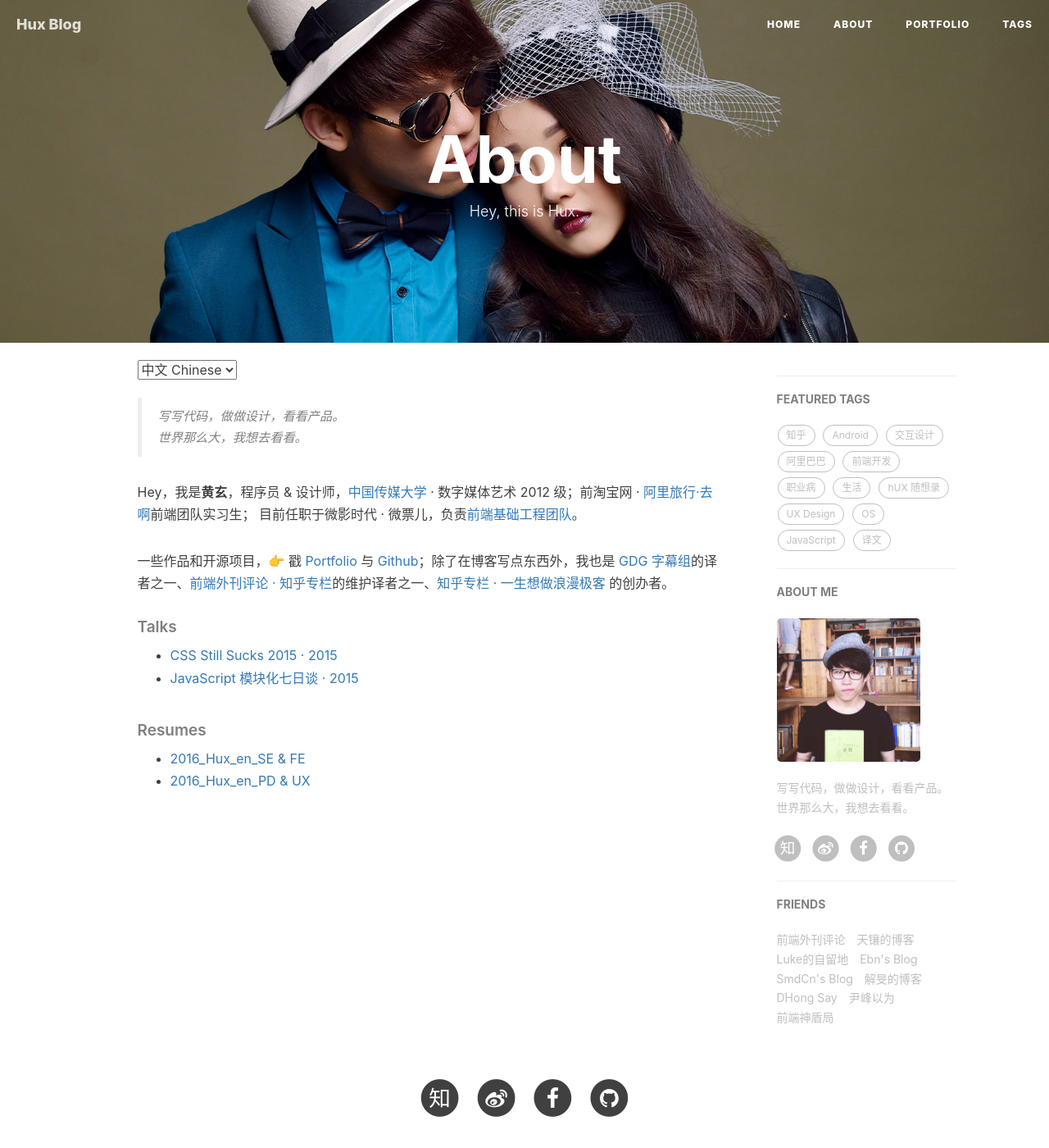
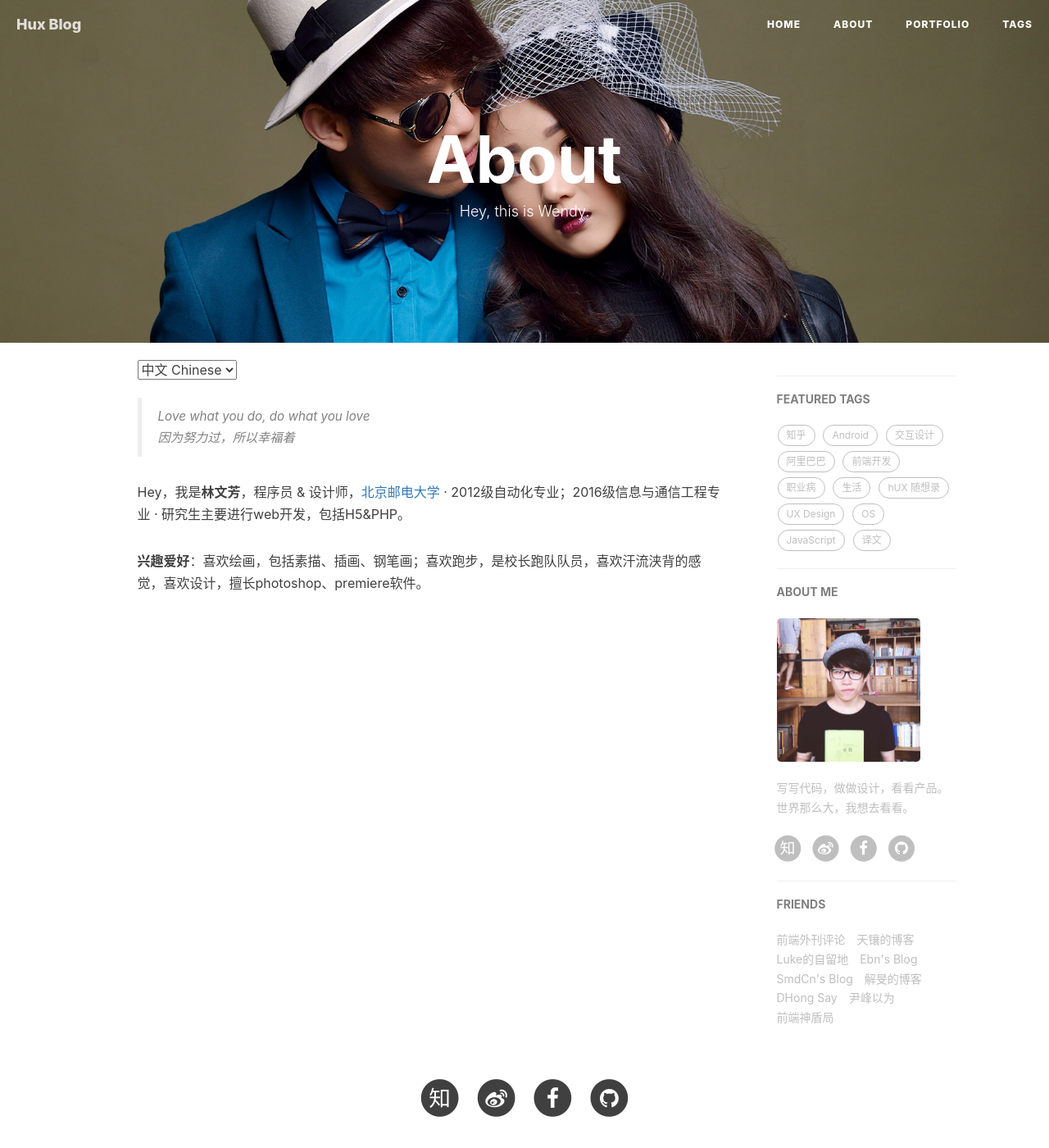
Before and after one commit to linwenfang/linwenfang.github.io, a Jekyll site: the page built from about.html, in a window 1280 px wide and 1400 px high. Shown: the whole window at 82% size. Built offline with Jekyll 4.4.1, drawn with Linux system fonts in a browser that asks for light colours; nearby versions of some CDN libraries; comment, search, counter and statistics services are not loaded.

Commit message:
my first blog

```diff
--- a/about.html
+++ b/about.html
@@ -1,7 +1,7 @@
 ---
 layout: page
 title: "About"
-description: "Hey, this is Hux."
+description: "Hey, this is Wendy."
 header-img: "img/about-bg.jpg"
 ---
 
@@ -15,58 +15,29 @@ header-img: "img/about-bg.jpg"
 <div class="zh post-container">
 
     <!--copied from markdown -->
-    <blockquote><p>写写代码，做做设计，看看产品。<br>
-    世界那么大，我想去看看。</p></blockquote>
+    <blockquote><p>Love what you do, do what you love<br>
+    因为努力过，所以幸福着</p></blockquote>
 
-    <p>Hey，我是<strong>黄玄</strong>，程序员 &amp; 设计师，<a href="http://by.cuc.edu.cn/">中国传媒大学</a> · 数字媒体艺术 2012 级；前淘宝网 · <a href="http://alitrip.com">阿里旅行·去啊</a>前端团队实习生；
-    目前任职于微影时代 · 微票儿，负责<a href="http://wepiaoFEI.github.io">前端基础工程团队</a>。</p>
+    <p>Hey，我是<strong>林文芳</strong>，程序员 &amp; 设计师，<a href="http://www.bupt.edu.cn/">北京邮电大学</a> · 2012级自动化专业；2016级信息与通信工程专业 · 研究生主要进行web开发，包括H5&amp;PHP</a>。</p>
 
-    <p>一些作品和开源项目，👉 戳 <a href="/portfolio">Portfolio</a> 与 <a href="http://github.com/huxpro">Github</a>；除了在博客写点东西外，我也是 <a href="http://www.gfansub.com/">GDG 字幕组</a>的译者之一、<a href="http://zhuanlan.zhihu.com/FrontendMagazine">前端外刊评论 · 知乎专栏</a>的维护译者之一、<a href="http://zhuanlan.zhihu.com/huxblog">知乎专栏 · 一生想做浪漫极客</a> 的创办者。</p>
-
-    <h5>Talks</h5>
-
-    <ul>
-    <li><a href="http://huangxuan.me/2015/12/28/css-sucks-2015/">CSS Still Sucks 2015 · 2015</a></li>
-    <li><a href="http://huangxuan.me/2015/07/09/js-module-7day/">JavaScript 模块化七日谈 · 2015</a></li>
-    </ul>
+    <p><strong>兴趣爱好</strong>：喜欢绘画，包括素描、插画、钢笔画；喜欢跑步，是校长跑队队员，喜欢汗流浃背的感觉，喜欢设计，擅长photoshop、premiere软件。</p>
 
 
-    <h5>Resumes</h5>
-
-    <ul>
-    <li><a href="/attach/2016_Hux_en_SE.pdf">2016_Hux_en_SE &amp; FE</a></li>
-    <li><a href="attach/2016_Hux_en_PD.pdf">2016_Hux_en_PD &amp; UX</a></li>
-    </ul>
 
 </div>
 
 <!-- English Version -->
 <div class="en post-container">
-    <blockquote><p>Yet another Frontend Engineer. <br>
-    Yet another Lifelong Designer.</p></blockquote>
+    <blockquote><p>Love what you do, do what you love <br>
+    I'm alway happy </p></blockquote>
 
-    <p>My name is <strong>Huang Xuan(黄玄)</strong>，you can call me nickname <strong>Hux</strong>. I studied Digital Media Art in <a href="https://en.wikipedia.org/wiki/Communication_University_of_China">Communication University of China</a>, which is a interdisciplinary subject of technology and art, and now Senior.</p>
+    <p>My name is <strong>Lin Wenfang(林文芳)</strong>，you can call me <strong>Wendy</strong>. I studied Automation in <a href="http://www.bupt.edu.cn/">Beijing University of Posts and Telecommunications</a> during 2012~2016,and I'll studying in Information and Commuication Engineering during my postgraduate. </p>
 
-    <p>As a engineer, I work at Wepiao (<a href="https://www.crunchbase.com/organization/wepiao#/entity">in CrunchBase</a>) as the dev lead of Front-End Infrastructure Team currently, and <a href="https://www.alitrip.com/">Alibaba Trip</a> as Intern for one year previously.</p>
+    <p>As a engineer&amp;designer, I am studying web development,including h5&amp;PHP</p>
 
-    <p>As a designer, I am ever offered as UI/UX Designer Intern by Alibaba, Microsoft etc. I am experienced in Motion Graphic Design, and familer with typography and layout.</p>
+    <p><strong>Hobbies</strong>:I like Painting,such as sketching,illustration,pen-drawing and so on. As a member of running ream, I like the feeling of running and sweating. I also like designing, I can use photoshop and premiere fluently
+	</p>
 
-    <p>Some of my projects is put on my <a href="/portfolio">Portfolio 👉</a> and <a href="http://github.com/huxpro">Github 👉</a>. I am also translator of <a href="http://www.gfansub.com/">GDG China</a>, maintainer of <a href="http://zhuanlan.zhihu.com/FrontendMagazine">Frontend Magazine</a> and owner of <a href="http://zhuanlan.zhihu.com/huxblog">Lifelong Romantic Geek</a></p>
-
-    <h5>Talks</h5>
-
-    <ul>
-    <li><a href="http://huangxuan.me/2015/12/28/css-sucks-2015/">CSS Still Sucks 2015 · 2015</a></li>
-    <li><a href="http://huangxuan.me/2015/07/09/js-module-7day/">JavaScript Modularization Journey · 2015</a></li>
-    </ul>
-
-
-    <h5>Resumes</h5>
-
-    <ul>
-    <li><a href="/attach/2016_Hux_en_SE.pdf">2016_Hux_en_SE &amp; FE</a></li>
-    <li><a href="attach/2016_Hux_en_PD.pdf">2016_Hux_en_PD &amp; UX</a></li>
-    </ul>
 </div>
 
 <!-- Handle Language Change -->
--- a/package.json
+++ b/package.json
@@ -6,9 +6,9 @@
     "homepage": "http://linwenfang.github.io",
     "repository": {
         "type": "git",
-        "url": "https://github.com/Huxpro/huxpro.github.io"
+        "url": "https://github.com/linwenfang/linwenfang.github.io"
     },
-    "bugs": "https://github.com/Huxpro/huxpro.github.io/issues",
+    "bugs": "https://github.com/linwenfang/linwenfang.github.io/issues",
     "devDependencies": {
         "grunt": "~0.4.5",
         "grunt-contrib-less": "~0.11.4",
```
